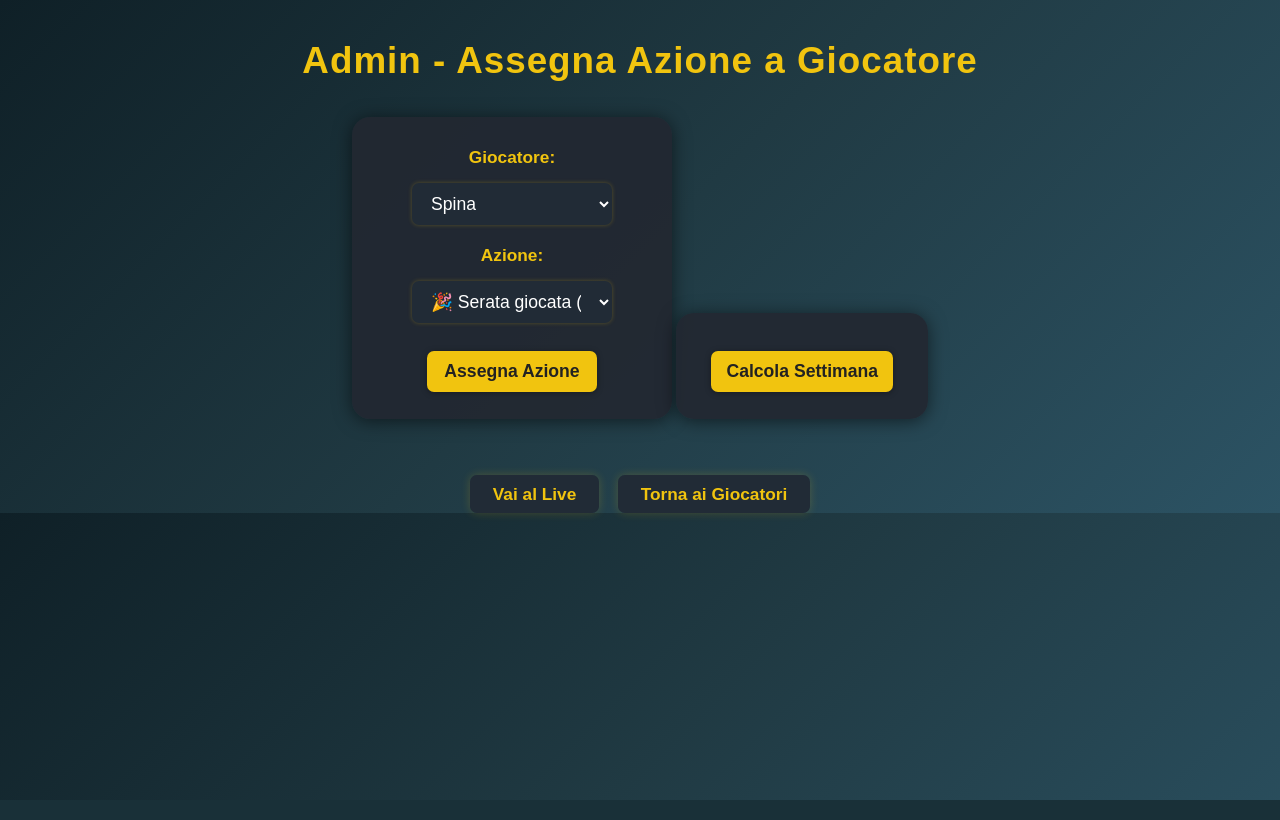
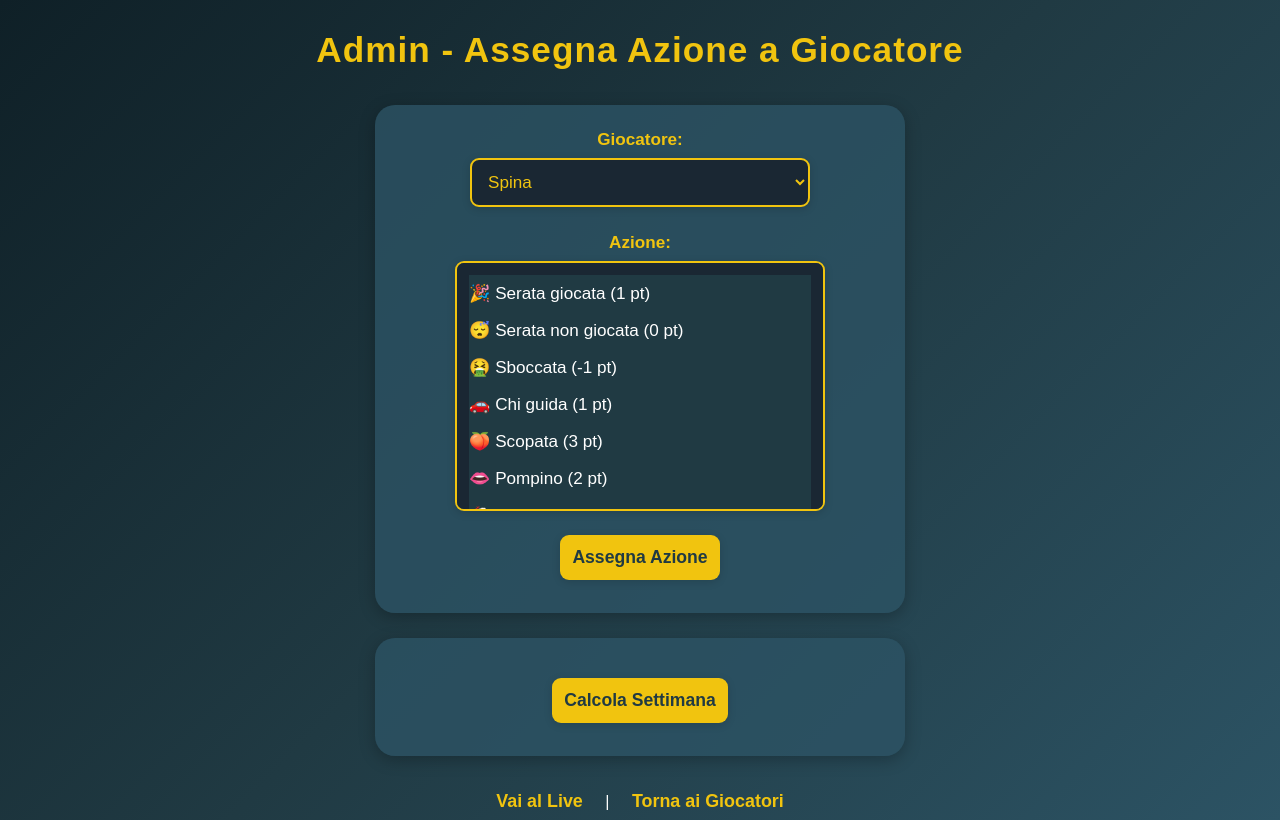
Before and after one commit to federicoconte11/Fantacipponi, a Flask app: page /admin in a window 1280 px wide. Run offline with Flask 3, Linux system fonts and the light colour scheme; the visitor is signed in with stand-in values (Sample User, id 1).

Commit message:
Aggiornati colori  con nuova grafica e pulsanti10

```diff
--- a/templates/admin.html
+++ b/templates/admin.html
@@ -5,88 +5,86 @@
     <style>
         body {
             text-align: center;
-            margin-top: 40px;
+            margin-top: 30px;
             font-family: Arial, sans-serif;
             background: linear-gradient(135deg, #0f2027, #203a43, #2c5364);
             color: white;
         }
         h1 {
             color: #f1c40f;
-            font-size: 2.3em;
             margin-bottom: 35px;
+            font-size: 2.2em;
             letter-spacing: 1px;
         }
         form {
-            background: rgba(34, 40, 49, 0.92);
-            padding: 30px 35px 25px 35px;
-            border-radius: 18px;
-            box-shadow: 0 2px 18px #0008;
-            margin: 0 auto 35px auto;
-            max-width: 420px;
-            display: inline-block;
+            margin: 25px auto 15px auto;
+            padding: 25px 35px;
+            background: rgba(44, 83, 100, 0.80);
+            border-radius: 20px;
+            max-width: 460px;
+            box-shadow: 0 4px 16px 0 rgba(0,0,0,0.25);
         }
         label {
+            color: #f1c40f;
+            font-size: 1.07em;
             font-weight: bold;
-            color: #f1c40f;
-            margin-bottom: 5px;
-            display: inline-block;
-            font-size: 1.08em;
         }
         select, button {
-            padding: 10px 15px;
-            margin: 10px 0 18px 0;
-            border-radius: 7px;
+            padding: 12px;
+            margin: 8px 0;
+            font-size: 1.07em;
+            border-radius: 9px;
             border: none;
-            font-size: 1.1em;
         }
         select {
-            background: #212b36;
+            min-width: 340px;
+            background: #1a2733;
+            color: #f1c40f;
+            border: 2px solid #f1c40f;
+            box-shadow: 0 2px 8px rgba(0,0,0,0.15);
+            transition: border 0.2s;
+            max-width: 100%;
+            /* PER RENDERE SCORREVOLE LA LISTA LUNGA */
+            overflow-y: auto;
+        }
+        select:focus {
+            border: 2px solid #ffffff;
+            outline: none;
+        }
+        option {
+            background: #203a43;
             color: #fff;
-            margin-bottom: 20px;
-            width: 80%;
-            max-width: 250px;
-            box-shadow: 0 0 4px #f1c40f44;
+            white-space: pre-wrap;
+            font-size: 1em;
+            padding: 8px 0;
         }
-        button[type="submit"] {
-            background: #f1c40f;
-            color: #222;
+        button {
+            background-color: #f1c40f;
+            color: #203a43;
             font-weight: bold;
             cursor: pointer;
-            box-shadow: 0 1px 6px #0005;
-            transition: background 0.22s, color 0.22s, transform 0.22s;
-            margin-top: 8px;
-            margin-bottom: 2px;
-            min-width: 170px;
+            transition: background-color 0.2s, transform 0.2s;
+            box-shadow: 0 2px 8px 0 rgba(0,0,0,0.14);
+            font-size: 1.1em;
+            margin-top: 15px;
         }
-        button[type="submit"]:hover {
-            background: #fff;
-            color: #b48e0a;
-            transform: scale(1.04);
+        button:hover {
+            background-color: #ffd700;
+            transform: scale(1.05);
         }
-        .link-bar {
-            margin-top: 30px;
+        .admin-links {
+            margin-top: 35px;
         }
-        .admin-link {
-            background: #212b36;
+        .admin-links a {
             color: #f1c40f;
-            padding: 9px 23px;
-            border-radius: 7px;
             text-decoration: none;
             font-weight: bold;
-            font-size: 1.08em;
-            margin: 0 7px;
-            box-shadow: 0 0 10px #f1c40f33;
-            transition: background 0.18s, color 0.18s;
+            margin: 0 18px;
+            font-size: 1.12em;
+            transition: color 0.2s;
         }
-        .admin-link:hover {
-            background: #f1c40f;
-            color: #222;
-        }
-        @media (max-width: 550px) {
-            form {
-                max-width: 97vw;
-                padding: 16px 5vw 14px 5vw;
-            }
+        .admin-links a:hover {
+            color: #fff;
         }
     </style>
 </head>
@@ -100,10 +98,10 @@
                 <option value="{{ amico.nome }}">{{ amico.nome }}</option>
             {% endfor %}
         </select>
-        <br>
+        <br><br>
 
         <label for="azione">Azione:</label><br>
-        <select name="azione" id="azione">
+        <select name="azione" id="azione" size="6"> <!-- size rende la tendina alta e scorrevole -->
            {% for azione in azioni %}
                 <option value="{{ loop.index0 }}">{{ azione.emoji }} {{ azione.nome }} ({{ azione.punti }} pt)</option>
             {% endfor %}
@@ -113,13 +111,13 @@
         <button type="submit">Assegna Azione</button>
     </form>
 
-    <form action="{{ url_for('admin_calcola_settimana') }}" method="post" style="display:inline-block;">
+    <form action="{{ url_for('admin_calcola_settimana') }}" method="post">
         <button type="submit">Calcola Settimana</button>
     </form>
 
-    <div class="link-bar">
-        <a href="{{ url_for('live') }}" class="admin-link">Vai al Live</a>
-        <a href="{{ url_for('giocatori') }}" class="admin-link">Torna ai Giocatori</a>
+    <div class="admin-links">
+        <a href="{{ url_for('live') }}">Vai al Live</a> |
+        <a href="{{ url_for('giocatori') }}">Torna ai Giocatori</a>
     </div>
 </body>
 </html>
```
